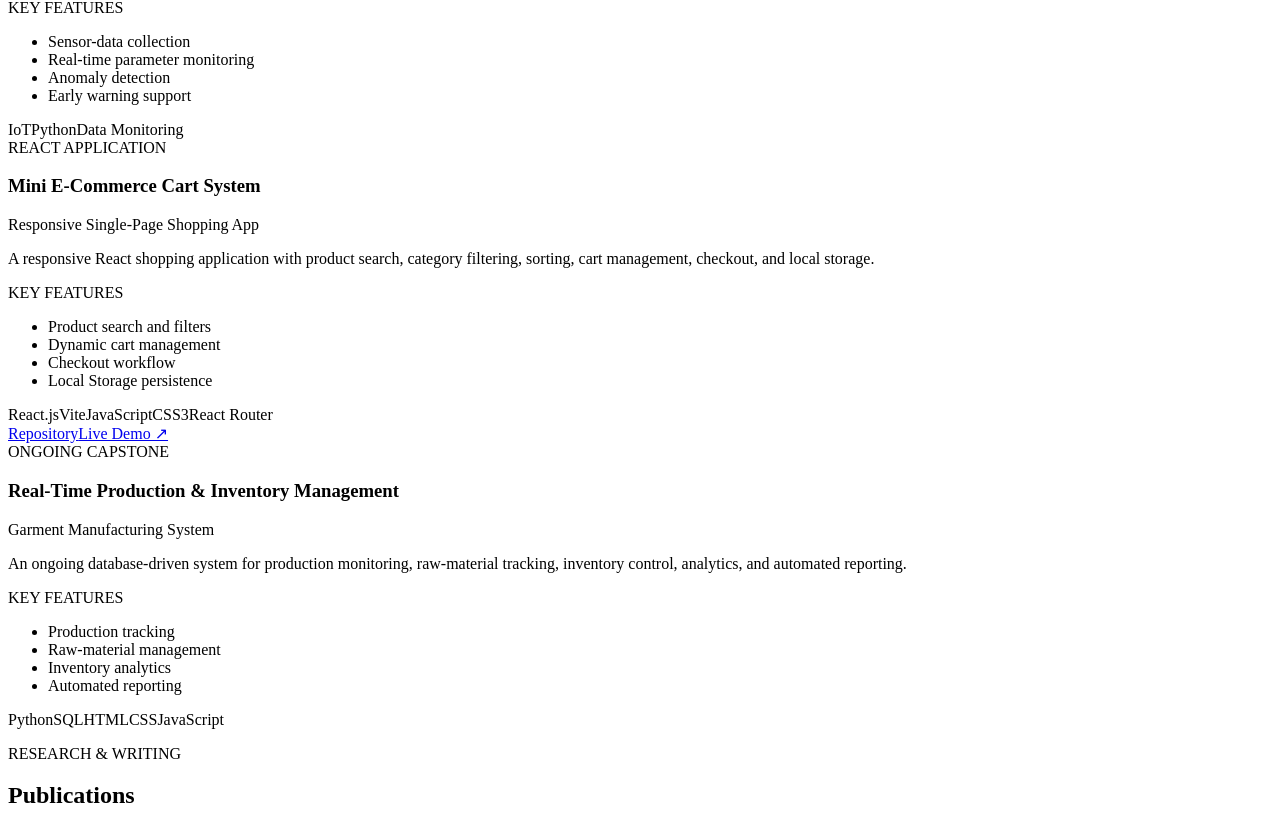
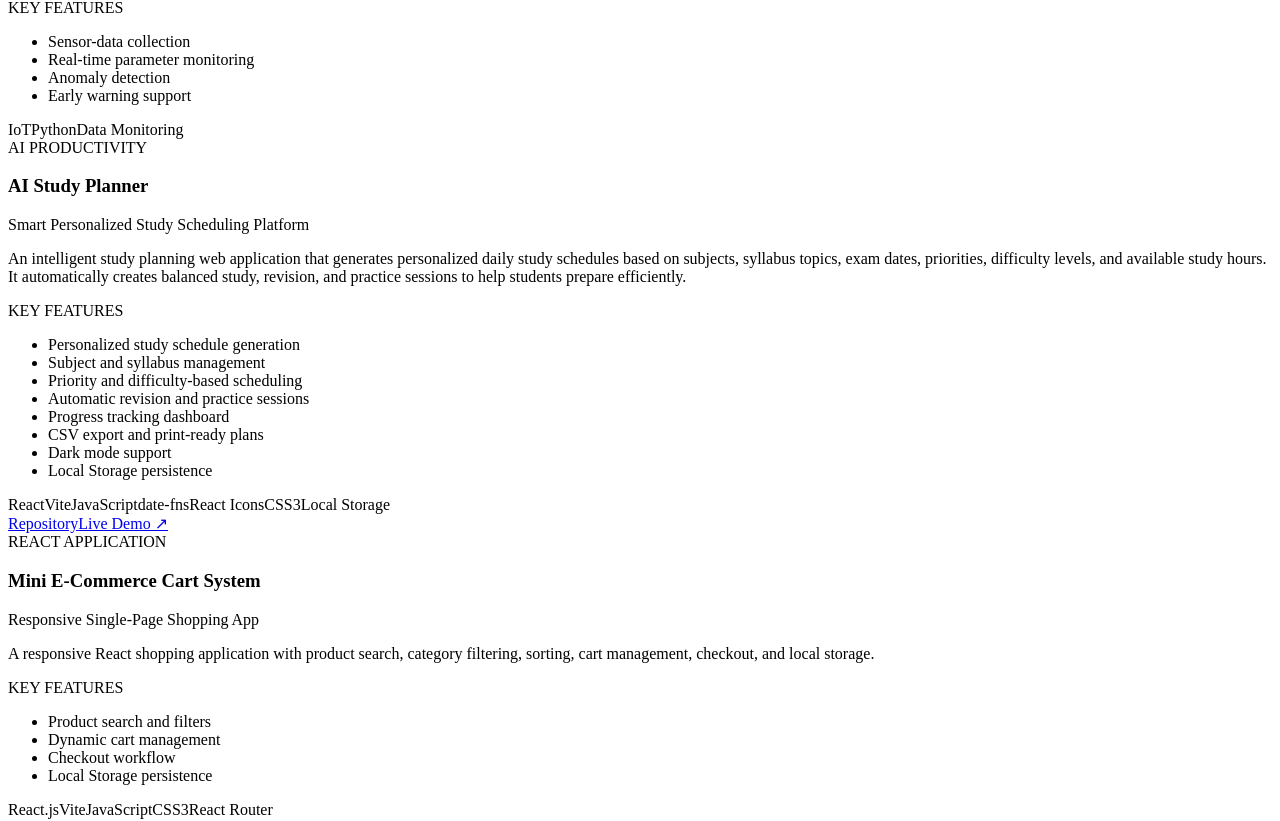
Before and after one commit to vishnupriyac240307/portfolio-, a React (Vite) app: page / in a window 1280 px wide. Shown: the part 3077-3898 px from the top of the page. Built offline with nearby package versions, Linux system fonts and the light colour scheme; the HTML template or start-up script is replaced by a standard one.

Commit message:
Update data.js

```diff
--- a/src/data.js
+++ b/src/data.js
@@ -119,9 +119,7 @@ export const projects = [
       "Fatigue alert mechanism",
       "Live image processing"
     ],
-    tech: ["Python", "OpenCV", "dlib"],
-    github: "#",
-    demo: "#"
+    tech: ["Python", "OpenCV", "dlib"]
   },
   {
     category: "INDUSTRIAL ANALYTICS",
@@ -135,9 +133,35 @@ export const projects = [
       "Anomaly detection",
       "Early warning support"
     ],
-    tech: ["IoT", "Python", "Data Monitoring"],
-    github: "#",
-    demo: "#"
+    tech: ["IoT", "Python", "Data Monitoring"]
+  },
+  {
+    category: "AI PRODUCTIVITY",
+    title: "AI Study Planner",
+    subtitle: "Smart Personalized Study Scheduling Platform",
+    description:
+      "An intelligent study planning web application that generates personalized daily study schedules based on subjects, syllabus topics, exam dates, priorities, difficulty levels, and available study hours. It automatically creates balanced study, revision, and practice sessions to help students prepare efficiently.",
+    features: [
+      "Personalized study schedule generation",
+      "Subject and syllabus management",
+      "Priority and difficulty-based scheduling",
+      "Automatic revision and practice sessions",
+      "Progress tracking dashboard",
+      "CSV export and print-ready plans",
+      "Dark mode support",
+      "Local Storage persistence"
+    ],
+    tech: [
+      "React",
+      "Vite",
+      "JavaScript",
+      "date-fns",
+      "React Icons",
+      "CSS3",
+      "Local Storage"
+    ],
+    github: "https://github.com/vishnupriyac240307/ai-study-planner",
+    demo: "https://ai-int-study-planner.netlify.app/"
   },
   {
     category: "REACT APPLICATION",
@@ -152,7 +176,8 @@ export const projects = [
       "Local Storage persistence"
     ],
     tech: ["React.js", "Vite", "JavaScript", "CSS3", "React Router"],
-    github: "https://github.com/vishnupriyac240307/mini-ecommerce-cart",
+    github:
+      "https://github.com/vishnupriyac240307/mini-ecommerce-cart",
     demo: "https://miniecommercecart.netlify.app/"
   },
   {
@@ -167,9 +192,7 @@ export const projects = [
       "Inventory analytics",
       "Automated reporting"
     ],
-    tech: ["Python", "SQL", "HTML", "CSS", "JavaScript"],
-    github: "#",
-    demo: "#"
+    tech: ["Python", "SQL", "HTML", "CSS", "JavaScript"]
   }
 ];
 
```
